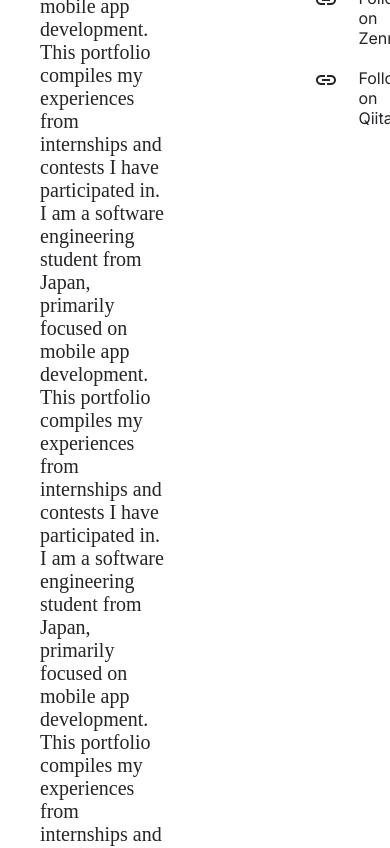
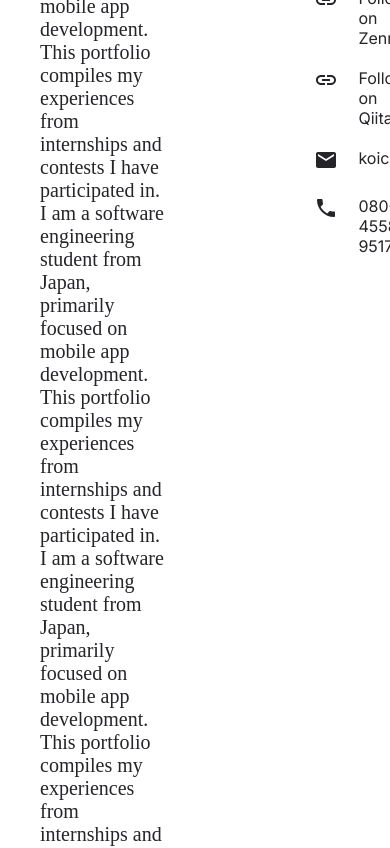
Before and after one commit to Koichi5/portfolio-next, a Next.js app: page / in a window 390 px wide. Shown: the part 2000-2848 px from the top of the page. Built offline with nearby package versions, Linux system fonts and the light colour scheme; no server answers; the database is empty.

Commit message:
add email and phone

```diff
--- a/src/app/page.tsx
+++ b/src/app/page.tsx
@@ -51,7 +51,7 @@ function Home() {
         <Skills />
         <Works />
         <Contests />
-        <Contact />
+        {/* <Contact /> */}
       </Suspense>
     </CustomThemeProvider>
   );
--- a/src/pages/about/about.tsx
+++ b/src/pages/about/about.tsx
@@ -2,10 +2,17 @@ import AboutDetailText from "@/components/about/about_detail_text";
 import AboutImage from "@/components/about/about_image";
 import AboutSnsLink from "@/components/about/about_sns_link";
 import AboutTitle from "@/components/about/about_title";
-import { useTheme } from "@mui/material/styles";
+import { styled, useTheme } from "@mui/material/styles";
 import XIcon from "@mui/icons-material/X";
 import GitHubIcon from "@mui/icons-material/GitHub";
 import LinkIcon from "@mui/icons-material/Link";
+import EmailIcon from '@mui/icons-material/Email';
+import PhoneIcon from '@mui/icons-material/LocalPhone';
+
+const CustomContactEmailAndPhone = styled("div")(({ theme }) => ({
+  display: "flex",
+  color: theme.palette.mode === "dark" ? "#DCDCDC" : "#252529",
+}));
 
 function About() {
   const theme = useTheme();
@@ -51,6 +58,14 @@ function About() {
             icon={<LinkIcon />}
             target={"https://qiita.com/KKoichi51"}
           />
+          <CustomContactEmailAndPhone>
+            <div style={{ padding: "10px" }}><EmailIcon /></div>
+            <div style={{ padding: "10px" }}>koichi20021217@gmail.com</div>
+          </CustomContactEmailAndPhone>
+          <CustomContactEmailAndPhone>
+            <div style={{ padding: "10px" }}><PhoneIcon /></div>
+            <div style={{ padding: "10px" }}>080-4558-9517</div>
+          </CustomContactEmailAndPhone>
         </div>
       </div>
     </div>
```
